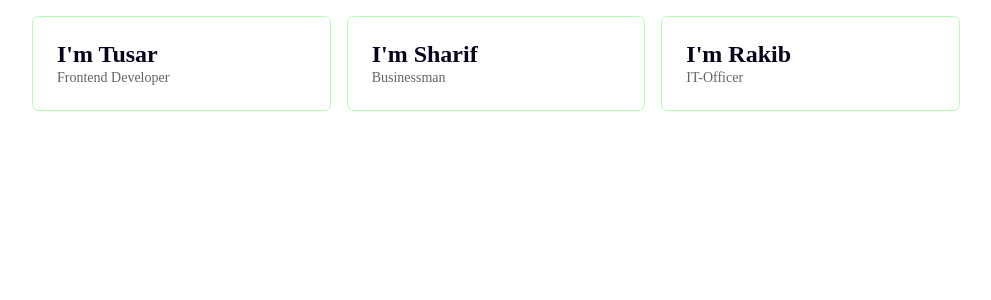
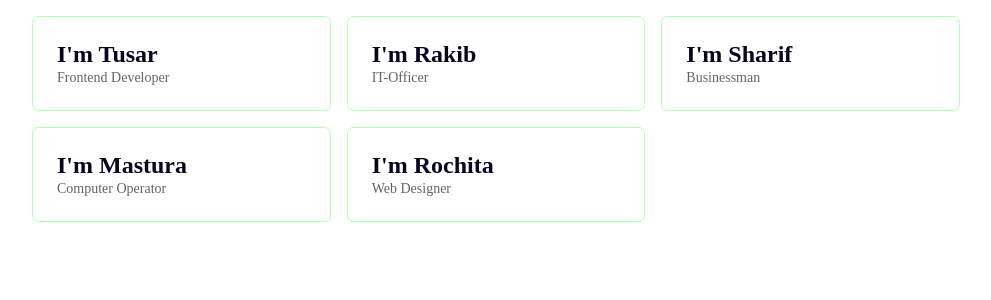
Before and after one commit to Tusar78/exploring-reactjs, a React (Create React App) app in the folder my-app/: page / in a window 1280 px wide. Shown: the top 300 px of the page, without its empty margins (144-1135 px from the left). Built offline with nearby package versions, Linux system fonts and the light colour scheme.

Commit message:
Similar in look different in data

```diff
--- a/my-app/src/App.js
+++ b/my-app/src/App.js
@@ -3,12 +3,19 @@ import { useEffect, useState } from "react";
 import "./App.css";
 
 function App() {
+  const employeeList = [
+    {name: 'Tusar', role: 'Frontend Developer'},
+    {name: 'Rakib', role: 'IT-Officer'},
+    {name: 'Sharif', role: 'Businessman'},
+    {name: 'Mastura', role: 'Computer Operator'},
+    {name: 'Rochita', role: 'Web Designer'}
+  ]
   return (
     <div className="container">
       <div className="card__container">
-        <Employee name="Tusar" role="Frontend Developer"></Employee>
-        <Employee name="Sharif" role="Businessman"></Employee>
-        <Employee name="Rakib" role="IT-Officer"></Employee>
+        {
+          employeeList.map(employee => <Employee key={employee.name} name={employee.name} role={employee.role}></Employee>)
+        }
       </div>
     </div>
   );
```
